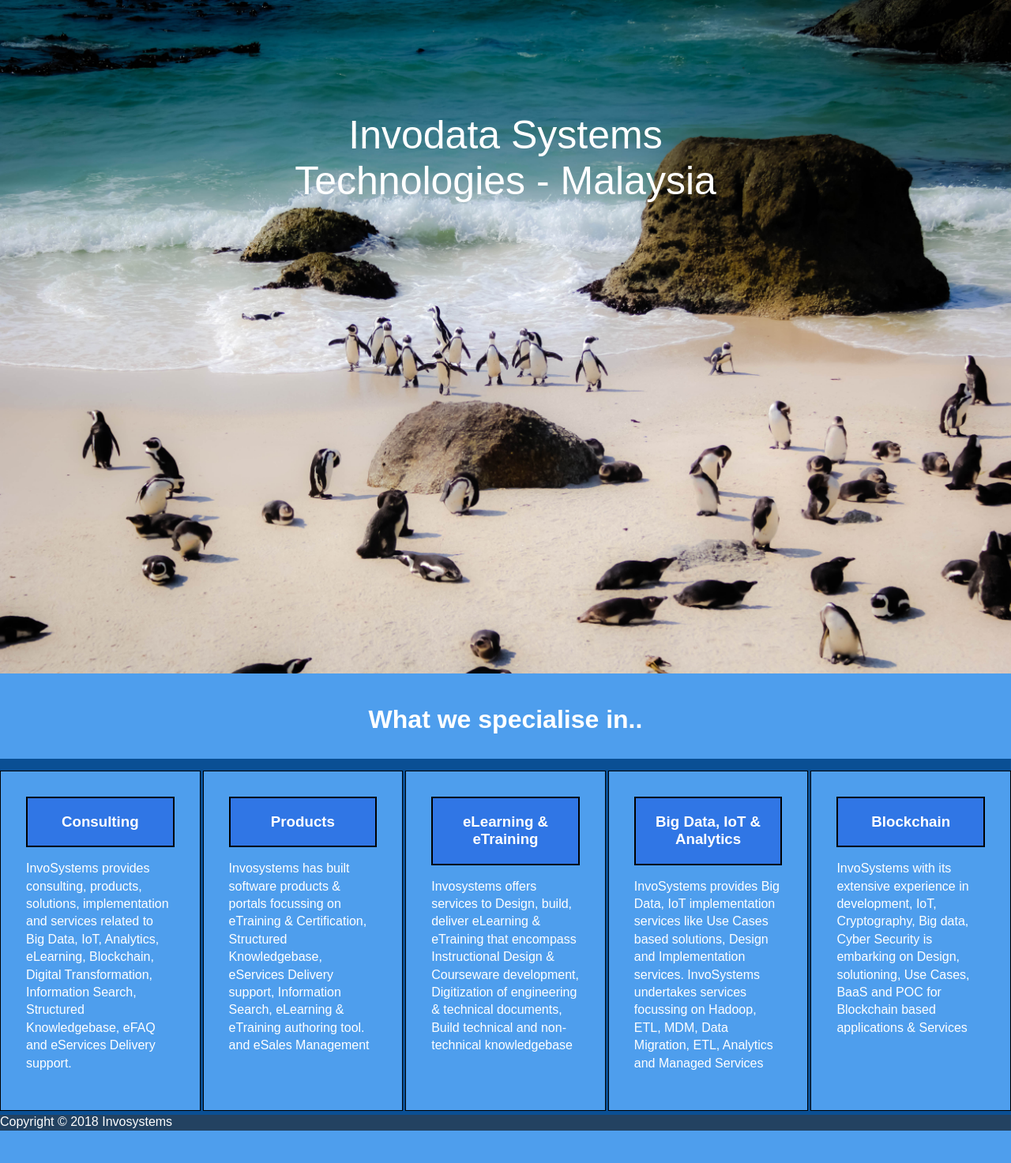
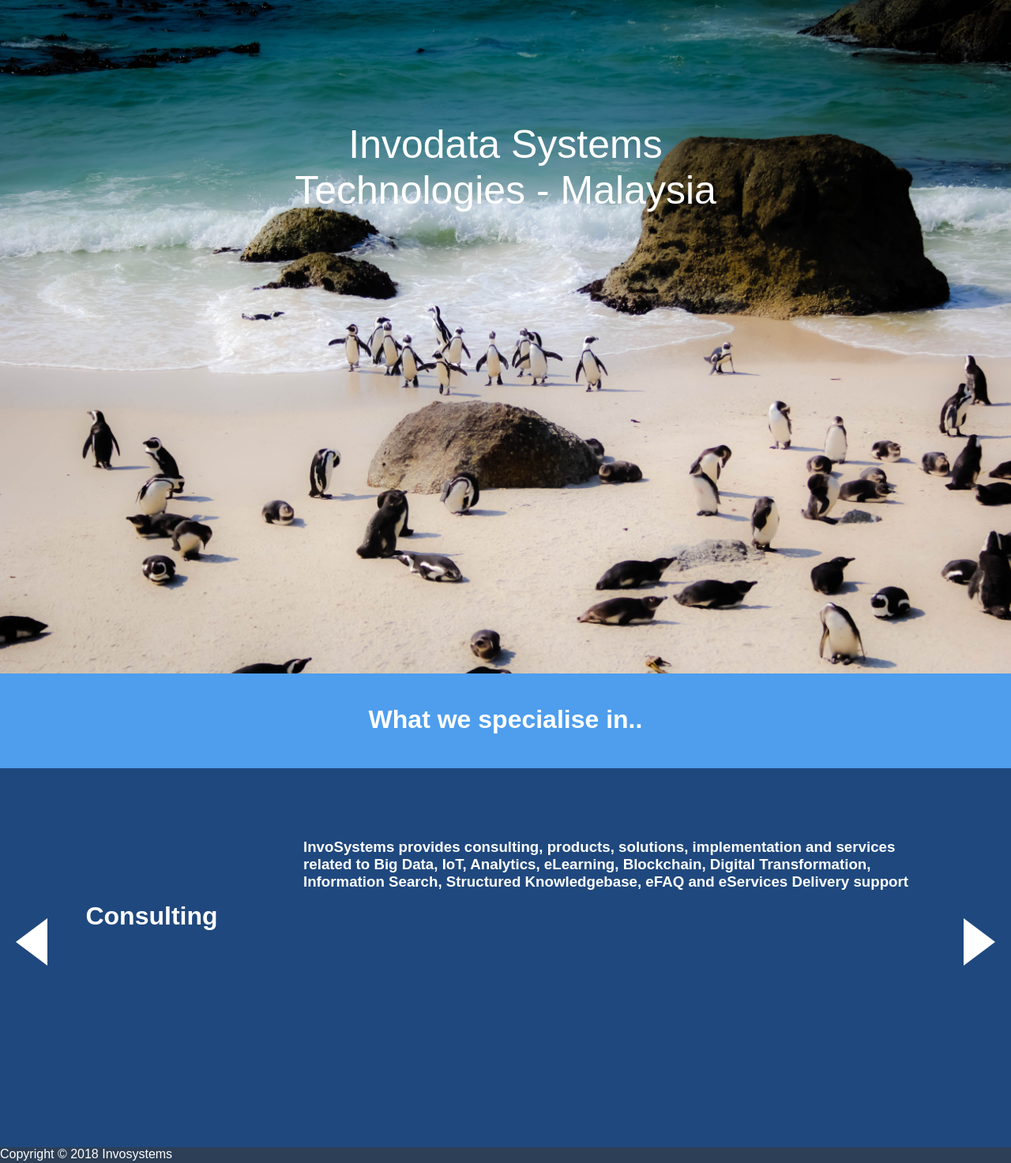
Before and after one commit to thenosewizard/InvoSystemsWebsite, a Flask app: page / in a window 1280 px wide. Shown: the part 80-1553 px from the top of the page at 79% size. Before the commit the page ends 1512 px from the top, so only its background shows below. Run offline with Flask 2, Linux system fonts and the light colour scheme.

Commit message:
Added buttons to content

```diff
--- a/static/main.css
+++ b/static/main.css
@@ -111,12 +111,10 @@
 
 .grid {
     display: grid;
-    grid-template-columns: 2fr 2fr 2fr 2fr 2fr;
+    grid-template-columns: 2fr 8fr;
     grid-template-rows: 120px;
     grid-auto-rows: minmax(400px,auto);
     grid-gap : 3px;
-    background: rgb(10, 79, 148);
-
 }
 
 .grid > div {
@@ -133,7 +131,7 @@
     background-color: #4E9EED;
     border: 3px solid black;
     grid-column: 1/-1;
-    margin-bottom: 1%;
+    margin-bottom: 0%;
     align-items: start;
     text-align: center;
     color: #ffffff;
@@ -146,6 +144,50 @@
     grid-gap: 3px;
     background-color: #1a59e091;
     border: 2px solid black;
+}
+
+/* Under the grid for content (HOME PAGE)*/
+
+.specialise {
+    display: grid;
+    height: 500px;
+    background-color: #1F487E;
+    color: #ffffff;
+    grid-auto-rows: minmax(300px, auto);
+    grid-template-columns: 3fr 7fr;
+}
+
+#sTitle {
+    text-align: center;
+    line-height: 330px;
+}
+
+#sContent {
+    text-align: left;
+    margin-top: 70px;
+    margin-right: 10%;
+
+}
+
+/* Buttons to swipe through content */
+.button {
+    display: inline-block;
+    top: 80%;
+    position: absolute;
+    border-style: solid;
+    cursor: pointer;
+}
+
+#button-right {
+    right: 20px;
+    border-width: 30px 0 30px 40px;
+    border-color: transparent transparent transparent #ffffff;
+}
+
+#button-left {
+    left: 20px;
+    border-color: transparent #ffffff transparent transparent;
+    border-width: 30px 40px 30px 0;
 }
 
 /* For the things invosystems specilises in (TITLES) */
--- a/templates/home.html
+++ b/templates/home.html
@@ -16,62 +16,19 @@
             <div class="head">
                 <span><h1>What we specialise in..</h1></span>
             </div>
-
             <!--Content for it-->
-            <div>
-
-                <div class="inner-grid">
-                    <h3 class="home-titles">Consulting</h3>
-                </div>
-
-                <p>InvoSystems provides consulting, products, solutions, implementation and services
-                related to Big Data, IoT, Analytics, eLearning, Blockchain, Digital Transformation,
-                Information Search, Structured Knowledgebase, eFAQ and eServices Delivery support.</p>
-            </div>
-
-            <div>
-
-                <div class="inner-grid">
-                    <h3 class="home-titles">Products</h3>
-                </div>
-
-                <p>Invosystems has built software products & portals focussing on eTraining & Certification, Structured Knowledgebase,
-                eServices Delivery support, Information Search, eLearning & eTraining authoring tool. and eSales Management</p>
-            </div>
-
-            <div>
-
-                <div class="inner-grid">
-                    <h3 class="home-titles">eLearning & eTraining</h3>
-                </div>
-
-                <p>Invosystems offers services to Design, build, deliver eLearning & eTraining that encompass
-                Instructional Design & Courseware development, Digitization of engineering & technical documents,
-                Build technical and non-technical knowledgebase</p>
-            </div>
-
-            <div>
-
-                <div class="inner-grid">
-                    <h3 class="home-titles">Big Data, IoT & Analytics</h3>
-                </div>
-
-                <p>InvoSystems provides Big Data, IoT implementation services like Use Cases based solutions,
-                Design and Implementation services. InvoSystems undertakes services focussing on  Hadoop,
-                ETL, MDM, Data Migration, ETL, Analytics and Managed Services</p>
-            </div>
-
-            <div>
-
-                <div class="inner-grid">
-                    <h3 class="home-titles">Blockchain</h3>
-                </div>
-
-                <p>InvoSystems with its extensive experience in development, IoT,
-                Cryptography, Big data, Cyber Security is embarking on Design,
-                solutioning, Use Cases, BaaS and POC for Blockchain based applications & Services</p>
-            </div>
-
         </div>
 
+        <div class="specialise">
+            <div id="sTitle">
+                <h1 id="titleContent">Consulting</h1>
+            </div>
+            <div id="sContent">
+                <div class="button" id="button-left"></div>
+                <div class="button" id="button-right" onclick= "textTitleContent()"></div>
+                <h3><p id="paraContent">InvoSystems provides consulting, products, solutions, implementation and services related to
+                Big Data, IoT, Analytics, eLearning, Blockchain, Digital Transformation,
+                Information Search, Structured Knowledgebase,  eFAQ  and eServices Delivery support </p></h3>
+            </div>
+        </div>
 {%endblock content%}
```
Also changed, not shown: static/main.js (+39 -0 lines).
